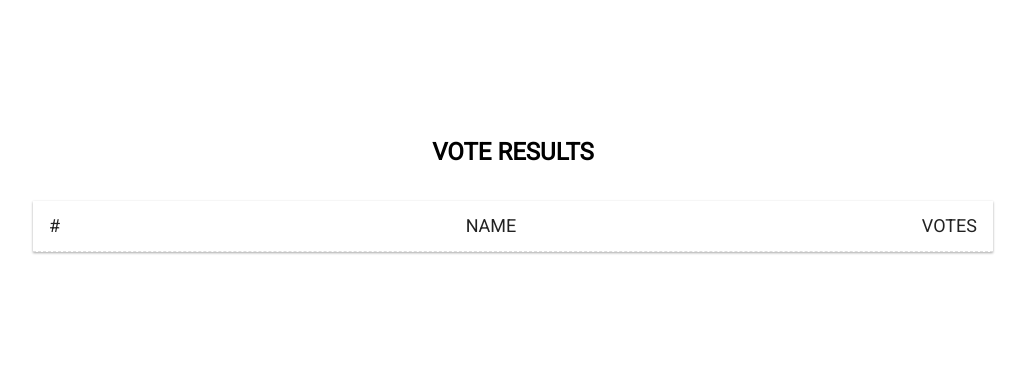
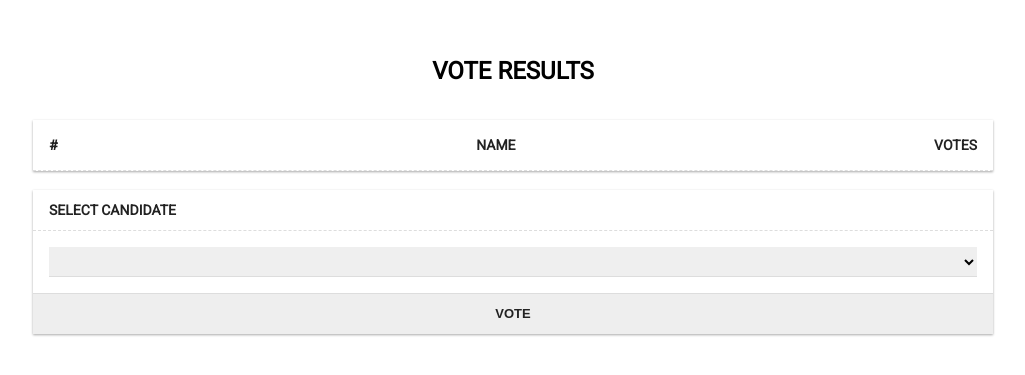
Before and after one commit to shutsugan/ethereum-decentralized-app, a website: page src/index.html in a window 1280 px wide. Shown: the part 213-588 px from the top of the page, without its empty margins (127-1152 px from the left). Drawn offline with Linux system fonts and the light colour scheme; no server answers.

Commit message:
Add a form to send votes, show vote form only when the user never voted, and implement the castVote function that handles sending the vote to the blockchain

```diff
--- a/src/css/main.css
+++ b/src/css/main.css
@@ -35,15 +35,22 @@ html, body {
     display: block;
 }
 
-.rows {
-    width: 90%;
-    max-width: 960px;
+.hidden {
+    display: none;
+}
+
+.card {
     box-shadow: 0 1px 3px rgba(0,0,0,0.12), 0 1px 2px rgba(0,0,0,0.24);
     transition: all 0.3s cubic-bezier(.25,.8,.25,1);
 }
 
-.rows:hover {
+.card:hover {
     box-shadow: 0 14px 28px rgba(0,0,0,0.25), 0 10px 10px rgba(0,0,0,0.22);
+}
+
+.rows {
+    width: 90%;
+    max-width: 960px;
 }
 
 .rows__head {
@@ -62,7 +69,8 @@ html, body {
 }
 
 .rows__head-title {
-    font-size: 18px;
+    font-size: 14px;
+    font-weight: bold;
     color: #222;
     text-transform: uppercase;
 }
@@ -80,13 +88,54 @@ html, body {
     border-bottom: solid 1px #DDD;
 }
 
-.rows__item-container:last-child {
-    border-bottom: none;
-}
-
 .account {
     line-height: 40px;
     text-align: center;
     font-size: 14px;
     color: #AAA;
+    background: #FAFAFA;
 }
+
+.form {
+    width: 90%;
+    max-width: 960px;
+}
+
+.form__select-group {
+    display: flex;
+    flex-direction: column;
+    border-bottom: solid 1px #DDD
+}
+
+.form__label {
+    line-height: 40px;
+    font-size: 14px;
+    font-weight: bold;
+    text-transform: uppercase;
+    color: #222;
+    border-bottom: dashed 1px #DDD
+}
+
+.form__select {
+    margin: 16px;
+    height: 30px;
+    border:none;
+    border-bottom: solid 1px #DDD;
+}
+
+.form__button {
+    border: none;
+    width: 100%;
+    height: 40px;
+    font-size: 13px;
+    font-weight: bold;
+    color: #222;
+    background: #EEE;
+    text-transform: uppercase;
+    cursor: pointer;
+    transition: background .3s;
+}
+
+.form__button:hover {
+    background: rgb(212, 210, 210);
+}
--- a/src/index.html
+++ b/src/index.html
@@ -25,9 +25,7 @@
         <br/>
       </div>
 
-
-
-      <div class="rows">
+      <div class="rows card">
         <div class="rows__head sides-padding">
           <div class="rows__head-title">#</div>
           <div class="rows__head-title">Name</div>
@@ -38,6 +36,16 @@
         </div>
         <div class="account"></div>
       </div>
+      <br/>
+      <div class="form card">
+        <form onSubmit="App.castVote(); return false;">
+          <div class="form__select-group">
+            <label class="form__label sides-padding" for="candidateSelector">Select Candidate</label>
+            <select class="form__select" id="candidateSelector"></select>
+          </div>
+          <button type="submit" class="form__button">Vote</button>
+        </form>
+      </div>
     </div>
 
     <script src="js/web3.min.js"></script>
--- a/src/js/app.js
+++ b/src/js/app.js
@@ -31,11 +31,30 @@ App = {
     getJson(url, cb);
   },
 
+  castVote: function() {
+    const candidateId = document.querySelector('.form__select').value;
+
+    App.contracts.Election
+      .deployed()
+      .then(instance => {
+        console.log(instance, candidateId);
+        return instance.vote(
+          candidateId,
+          {from: App.account}
+        );
+      })
+      .then(result => {
+        console.log(result);
+      })
+      .catch(err => console.error(err));
+  },
+
   render: function() {
     let electionInstance;
     const loader = document.querySelector('.loader');
     const container = document.querySelector('.rows__main');
     const content = document.querySelector('.account');
+    const select = document.querySelector('.form__select');
     loader.classList.add('show');
 
     //Load account data
@@ -64,7 +83,7 @@ App = {
               const name = candidate[1];
               const voteCount = candidate[2];
 
-              const template = `
+              const container_template = `
                 <div class="rows__item-container sides-padding">
                   <div class="rows__item">${id}</div>
                   <div class="rows__item">${name}</div>
@@ -72,10 +91,22 @@ App = {
                 </div>
               `;
 
-              container.insertAdjacentHTML('beforeend', template);
+              const select_template = `
+                <option value="${id}">${name}</option>
+              `;
+
+              //render candidate result
+              container.insertAdjacentHTML('beforeend', container_template);
+
+              //render candidate options
+              select.insertAdjacentHTML('beforeend', select_template);
             })
         }
 
+        return electionInstance.voters(App.account);
+      })
+      .then(hasVoted => {
+        if (hasVoted) document.querySelector('.form').classList.add('hidden');
         loader.classList.remove('show');
       })
       .catch(err => console.warn(err));
```
Also changed, not shown: 1 other file.
